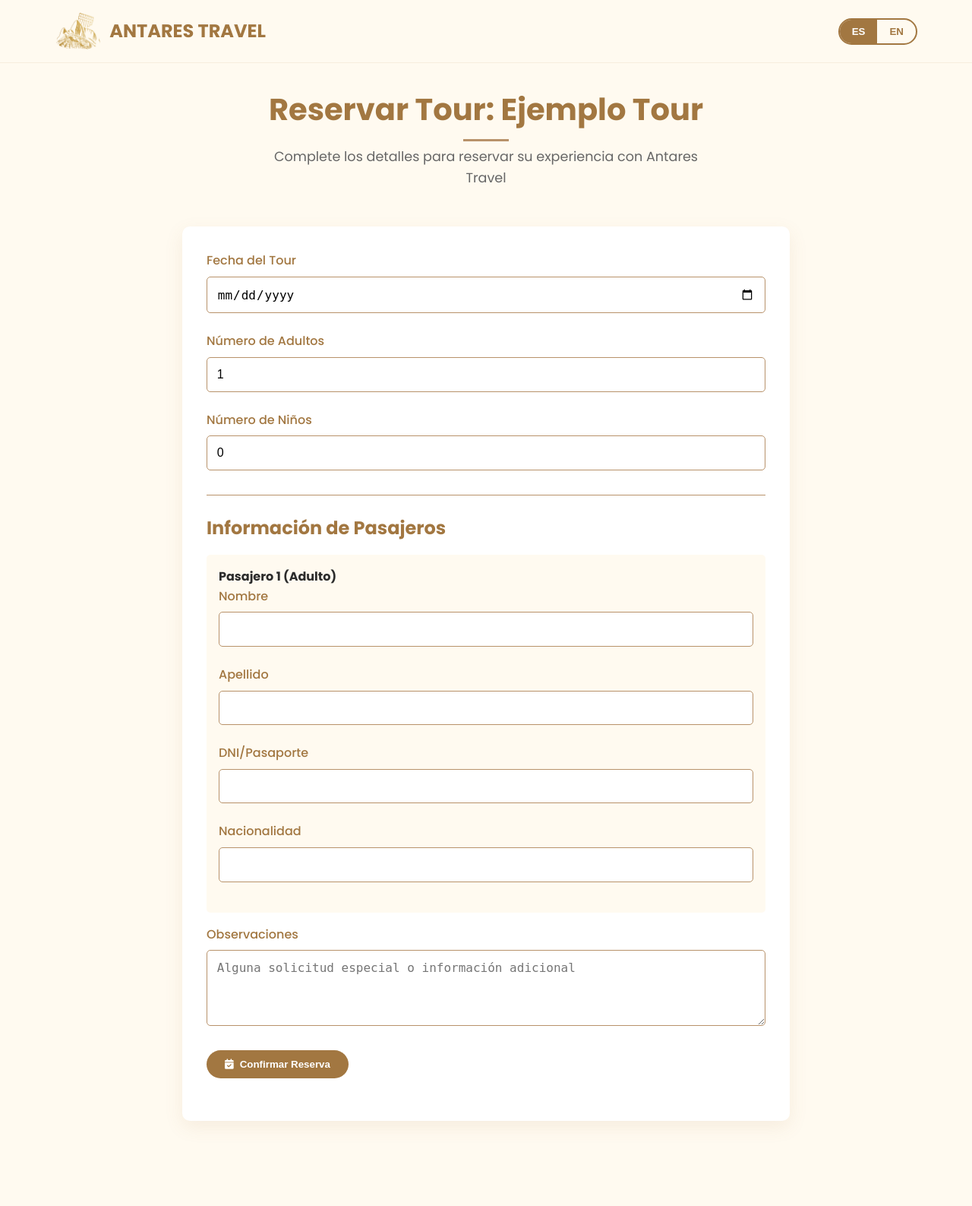
After one commit to jioryII/Antares-Travel, a PHP site: page /Antares-Travel/src/reserva.php in a window 1280 px wide. The commit adds this page. Shown: the whole page at 76% size. Run offline with PHP 8.4, Linux system fonts and the light colour scheme.

Commit message:
del servidor

```diff
--- /dev/null
+++ b/src/reserva.php
@@ -0,0 +1,388 @@
+<!DOCTYPE html>
+<html lang="es">
+<head>
+    <meta charset="UTF-8">
+    <meta name="viewport" content="width=device-width, initial-scale=1.0">
+    <title>Reservar Tour - Antares Travel</title>
+    <link rel="icon" type="image/png" href="../../imagenes/antares_logozz3.png">
+    <link href="https://fonts.googleapis.com/css2?family=Poppins:wght@300;400;500;600;700&display=swap" rel="stylesheet">
+    <link rel="stylesheet" href="https://cdnjs.cloudflare.com/ajax/libs/font-awesome/6.4.0/css/all.min.css">
+    <script src="https://translate.google.com/translate_a/element.js?cb=googleTranslateElementInit"></script>
+    <style>
+        :root {
+            --primary-bg: #FFFAF0;
+            --primary-color: #A27741;
+            --primary-dark: #8B6332;
+            --primary-light: #B8926A;
+            --secondary-color: #5B797C;
+            --text-dark: #2c2c2c;
+            --text-light: #666;
+            --white: #ffffff;
+            --transition: all 0.3s ease;
+            --shadow: 0 8px 24px rgba(162, 119, 65, 0.1);
+        }
+
+        * {
+            margin: 0;
+            padding: 0;
+            box-sizing: border-box;
+        }
+
+        body {
+            font-family: 'Poppins', sans-serif;
+            line-height: 1.6;
+            color: var(--text-dark);
+            background: var(--primary-bg);
+        }
+
+        .container {
+            max-width: 1200px;
+            margin: 0 auto;
+            padding: 2rem;
+        }
+
+        .navbar {
+            position: fixed;
+            top: 0;
+            width: 100%;
+            background: rgba(255, 250, 240, 0.95);
+            backdrop-filter: blur(10px);
+            z-index: 1000;
+            padding: 1rem 0;
+            border-bottom: 1px solid rgba(162, 119, 65, 0.1);
+        }
+
+        .nav-container {
+            max-width: 1200px;
+            margin: 0 auto;
+            display: flex;
+            justify-content: space-between;
+            align-items: center;
+            padding: 0 2rem;
+        }
+
+        .logo {
+            display: flex;
+            align-items: center;
+            font-size: 1.5rem;
+            font-weight: 700;
+            color: var(--primary-color);
+            text-decoration: none;
+            gap: 10px;
+        }
+
+        .auth-buttons {
+            display: flex;
+            align-items: center;
+            gap: 1rem;
+        }
+
+        .lang-switch {
+            display: flex;
+            border: 2px solid var(--primary-color);
+            border-radius: 25px;
+            overflow: hidden;
+        }
+
+        .lang-btn {
+            padding: 0.5rem 1rem;
+            border: none;
+            background: transparent;
+            color: var(--primary-color);
+            cursor: pointer;
+            transition: var(--transition);
+            font-weight: 600;
+        }
+
+        .lang-btn.active {
+            background: var(--primary-color);
+            color: var(--white);
+        }
+
+        .btn {
+            display: inline-flex;
+            align-items: center;
+            gap: 0.5rem;
+            padding: 0.7rem 1.5rem;
+            border: none;
+            border-radius: 50px;
+            text-decoration: none;
+            font-weight: 600;
+            transition: var(--transition);
+            cursor: pointer;
+        }
+
+        .btn-primary {
+            background: var(--primary-color);
+            color: var(--white);
+        }
+
+        .btn-primary:hover {
+            background: var(--primary-dark);
+            transform: translateY(-2px);
+            box-shadow: var(--shadow);
+        }
+
+        .section {
+            padding: 80px 0;
+        }
+
+        .section-header {
+            text-align: center;
+            margin-bottom: 50px;
+        }
+
+        .section-title {
+            font-size: 2.5rem;
+            color: var(--primary-color);
+            margin-bottom: 1rem;
+            position: relative;
+        }
+
+        .section-title::after {
+            content: '';
+            position: absolute;
+            bottom: -10px;
+            left: 50%;
+            transform: translateX(-50%);
+            width: 60px;
+            height: 3px;
+            background: var(--primary-light);
+        }
+
+        .section-subtitle {
+            font-size: 1.1rem;
+            color: var(--text-light);
+            max-width: 600px;
+            margin: 0 auto;
+        }
+
+        .reservation-form {
+            background: var(--white);
+            padding: 2rem;
+            border-radius: 10px;
+            box-shadow: var(--shadow);
+            max-width: 800px;
+            margin: 0 auto;
+        }
+
+        .form-group {
+            margin-bottom: 1.5rem;
+        }
+
+        .form-group label {
+            display: block;
+            font-weight: 500;
+            color: var(--primary-color);
+            margin-bottom: 0.5rem;
+        }
+
+        .form-group input,
+        .form-group select,
+        .form-group textarea {
+            width: 100%;
+            padding: 0.8rem;
+            border: 1px solid var(--primary-light);
+            border-radius: 5px;
+            font-size: 1rem;
+            transition: var(--transition);
+        }
+
+        .form-group input:focus,
+        .form-group select:focus,
+        .form-group textarea:focus {
+            border-color: var(--primary-color);
+            outline: none;
+            box-shadow: 0 0 5px rgba(162, 119, 65, 0.3);
+        }
+
+        .form-group textarea {
+            resize: vertical;
+            min-height: 100px;
+        }
+
+        .passenger-section {
+            margin-top: 2rem;
+            padding-top: 1.5rem;
+            border-top: 1px solid var(--primary-light);
+        }
+
+        .passenger-section h3 {
+            font-size: 1.5rem;
+            color: var(--primary-color);
+            margin-bottom: 1rem;
+        }
+
+        .passenger-group {
+            background: var(--primary-bg);
+            padding: 1rem;
+            border-radius: 5px;
+            margin-bottom: 1rem;
+        }
+
+        @media (max-width: 768px) {
+            .container {
+                padding: 1rem;
+            }
+
+            .section-title {
+                font-size: 2rem;
+            }
+
+            .reservation-form {
+                padding: 1.5rem;
+            }
+        }
+
+        /* Google Translate Styling */
+        .goog-te-gadget {
+            font-size: 0;
+        }
+
+        .goog-te-combo {
+            display: none !important;
+        }
+    </style>
+</head>
+<body>
+    <nav class="navbar">
+        <div class="nav-container">
+            <a href="../../index.html" class="logo">
+                <img src="../../imagenes/antares_logozz2.png" alt="Antares Travel Logo" height="50" loading="lazy">
+                ANTARES TRAVEL
+            </a>
+            <div class="auth-buttons">
+                <div class="lang-switch">
+                    <button class="lang-btn active" data-lang="es">ES</button>
+                    <button class="lang-btn" data-lang="en">EN</button>
+                </div>
+            </div>
+        </div>
+    </nav>
+
+    <section class="section">
+        <div class="container">
+            <div class="section-header">
+                <h2 class="section-title">Reservar Tour: Ejemplo Tour</h2>
+                <p class="section-subtitle">Complete los detalles para reservar su experiencia con Antares Travel</p>
+            </div>
+
+            <div class="reservation-form">
+                <form id="reservationForm">
+                    <div class="form-group">
+                        <label for="fecha_tour">Fecha del Tour</label>
+                        <input type="date" id="fecha_tour" name="fecha_tour" required
+                               min="2025-09-02">
+                    </div>
+
+                    <div class="form-group">
+                        <label for="num_adultos">Número de Adultos</label>
+                        <input type="number" id="num_adultos" name="num_adultos" min="1" value="1" required>
+                    </div>
+
+                    <div class="form-group">
+                        <label for="num_ninos">Número de Niños</label>
+                        <input type="number" id="num_ninos" name="num_ninos" min="0" value="0">
+                    </div>
+
+                    <div class="passenger-section" id="passengerSection">
+                        <h3>Información de Pasajeros</h3>
+                        <div id="passengerForms"></div>
+                    </div>
+
+                    <div class="form-group">
+                        <label for="observaciones">Observaciones</label>
+                        <textarea id="observaciones" name="observaciones" placeholder="Alguna solicitud especial o información adicional"></textarea>
+                    </div>
+
+                    <div class="form-group">
+                        <button type="submit" class="btn btn-primary">
+                            <i class="fas fa-calendar-check"></i> Confirmar Reserva
+                        </button>
+                    </div>
+                </form>
+            </div>
+        </div>
+    </section>
+
+    <script>
+        // Google Translate Initialization
+        function googleTranslateElementInit() {
+            new google.translate.TranslateElement({
+                pageLanguage: 'es',
+                includedLanguages: 'es,en',
+                layout: google.translate.TranslateElement.InlineLayout.SIMPLE,
+                autoDisplay: false
+            }, 'google_translate_element');
+
+            document.querySelector('.goog-te-combo').style.display = 'none';
+        }
+
+        // Language switch
+        function initializeLanguageSwitch() {
+            const langButtons = document.querySelectorAll('.lang-btn');
+
+            langButtons.forEach(button => {
+                button.addEventListener('click', () => {
+                    const lang = button.dataset.lang;
+                    switchLanguage(lang);
+                    langButtons.forEach(btn => btn.classList.remove('active'));
+                    button.classList.add('active');
+                });
+            });
+        }
+
+        function switchLanguage(lang) {
+            const translateSelect = document.querySelector('.goog-te-combo');
+            if (translateSelect) {
+                translateSelect.value = lang;
+                translateSelect.dispatchEvent(new Event('change'));
+            }
+        }
+
+        // Dynamic passenger form fields
+        function updatePassengerForms() {
+            const numAdultos = parseInt(document.getElementById('num_adultos').value) || 0;
+            const numNinos = parseInt(document.getElementById('num_ninos').value) || 0;
+            const passengerForms = document.getElementById('passengerForms');
+            passengerForms.innerHTML = '';
+
+            for (let i = 0; i < numAdultos + numNinos; i++) {
+                const type = i < numAdultos ? 'Adulto' : 'Niño';
+                const formHtml = `
+                    <div class="passenger-group">
+                        <h4>Pasajero ${i + 1} (${type})</h4>
+                        <div class="form-group">
+                            <label>Nombre</label>
+                            <input type="text" name="nombre[]" required>
+                        </div>
+                        <div class="form-group">
+                            <label>Apellido</label>
+                            <input type="text" name="apellido[]" required>
+                        </div>
+                        <div class="form-group">
+                            <label>DNI/Pasaporte</label>
+                            <input type="text" name="dni_pasaporte[]" required>
+                        </div>
+                        <div class="form-group">
+                            <label>Nacionalidad</label>
+                            <input type="text" name="nacionalidad[]" required>
+                        </div>
+                    </div>
+                `;
+                passengerForms.insertAdjacentHTML('beforeend', formHtml);
+            }
+        }
+
+        // Initialize
+        document.addEventListener('DOMContentLoaded', function() {
+            initializeLanguageSwitch();
+            updatePassengerForms();
+            document.getElementById('num_adultos').addEventListener('input', updatePassengerForms);
+            document.getElementById('num_ninos').addEventListener('input', updatePassengerForms);
+        });
+    </script>
+
+    <div id="google_translate_element" style="display: none;"></div>
+</body>
+</html>
```
Also changed, not shown: index.php (+4 -10 lines).
